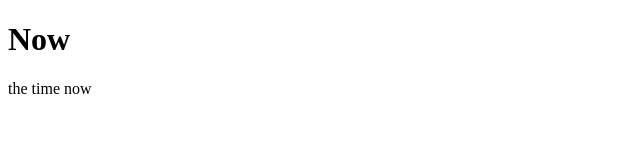
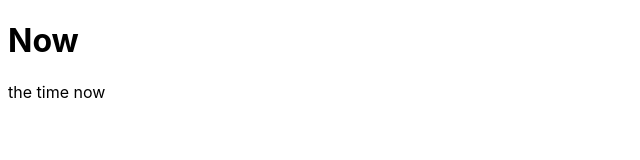
Before and after one commit to ek-nz/now, a plain HTML site: page index.html in a window 1280 px wide. Shown: the full height of the page, 0-640 px from the left. Drawn offline with Linux system fonts and the light colour scheme.

Commit message:
Add font styling

```diff
--- a/index.html
+++ b/index.html
@@ -5,6 +5,7 @@
     <meta name="viewport" content="width=device-width, initial-scale=1.0">
     <meta http-equiv="X-UA-Compatible" content="ie=edge">
     <script src="script.js"></script>
+    <link rel="stylesheet" href="styles.css">
     <title>Now</title>
 </head>
 <body>
--- /dev/null
+++ b/styles.css
@@ -0,0 +1,3 @@
+body {
+    font-family: -apple-system, BlinkMacSystemFont, "Segoe UI", Roboto, Helvetica, Arial, sans-serif, "Apple Color Emoji", "Segoe UI Emoji", "Segoe UI Symbol";
+  }
```
